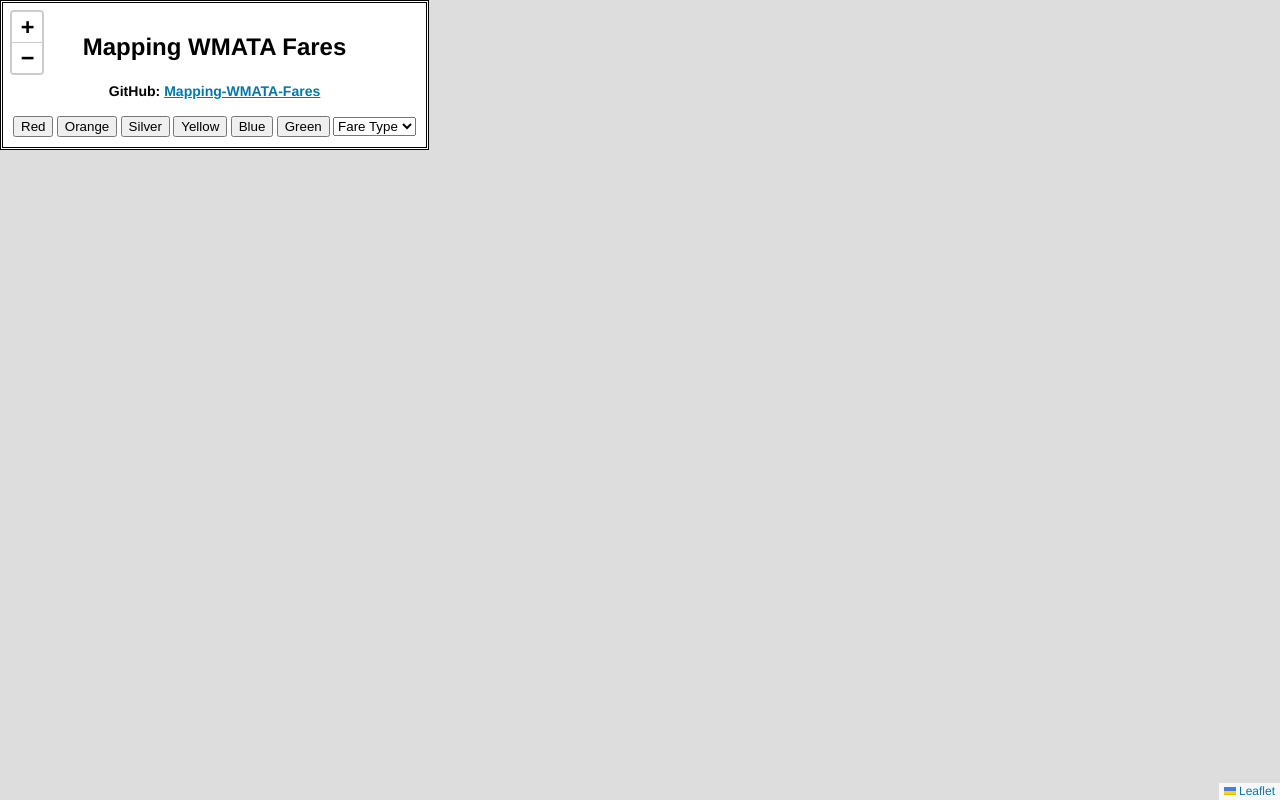
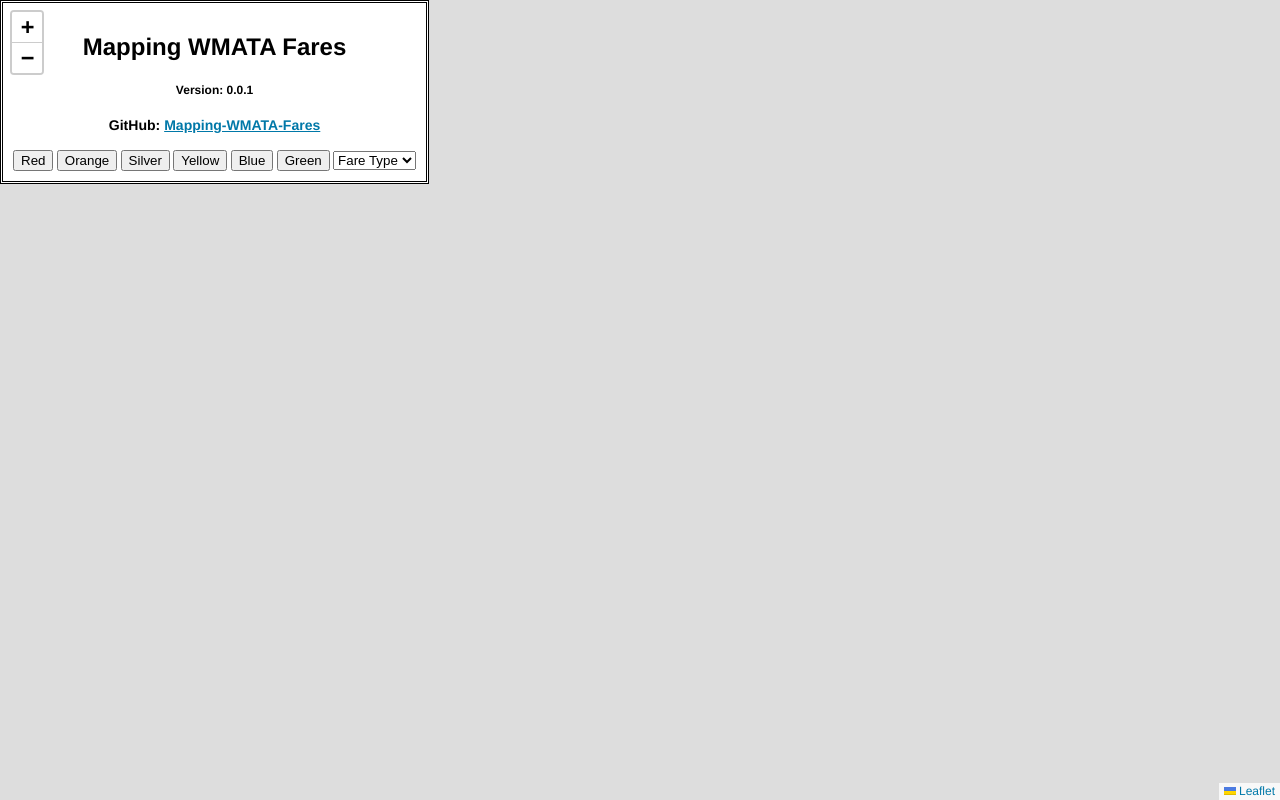
Before and after one commit to winstonhoyle/Mapping-WMATA-Fares, a Flask app: page / in a window 1280 px wide. Run offline with Flask 2, Linux system fonts and the light colour scheme; parts of the project's set-up code (start-up, migrations or seed data) failed here and were passed over; some libraries are stand-ins or nearby versions.

Commit message:
Changed version and added link

```diff
--- a/src/app/templates/index.html
+++ b/src/app/templates/index.html
@@ -37,6 +37,7 @@
   <div class="overlay">
     <center>
       <h1>Mapping WMATA Fares</h1>
+      <h4>Version: 0.0.1</h4>
       <h3>GitHub: <a href="https://github.com/winstonhoyle/Mapping-WMATA-Fares">Mapping-WMATA-Fares</a></h3>
     </center>
     <script src="../static/picklines.js"></script>
```
Also changed, not shown: README.md.
